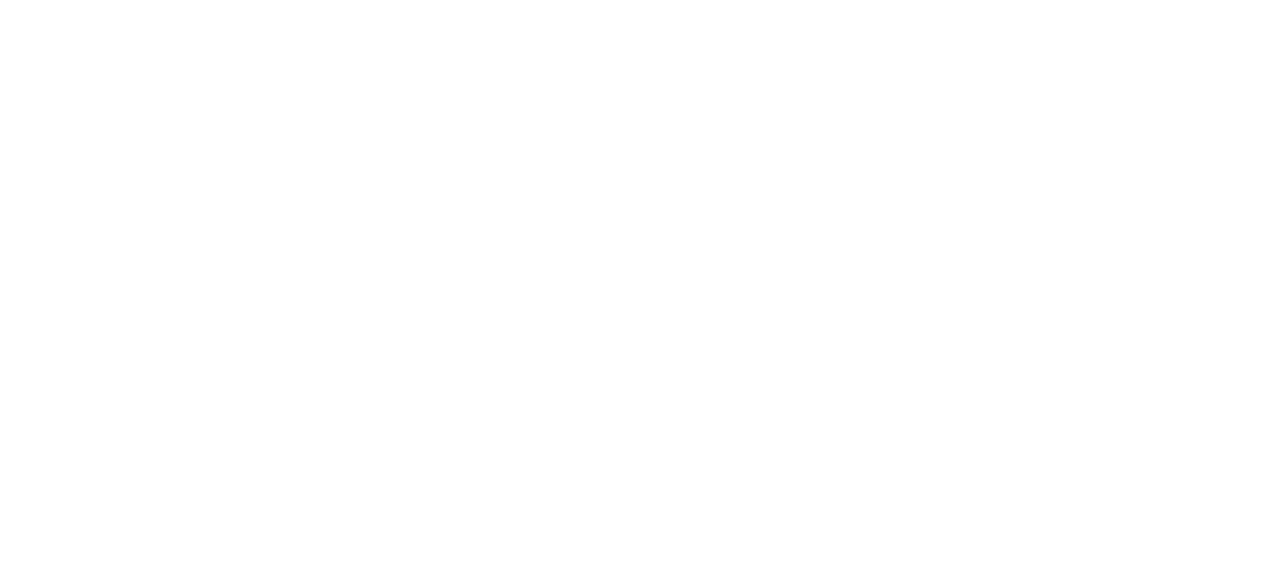
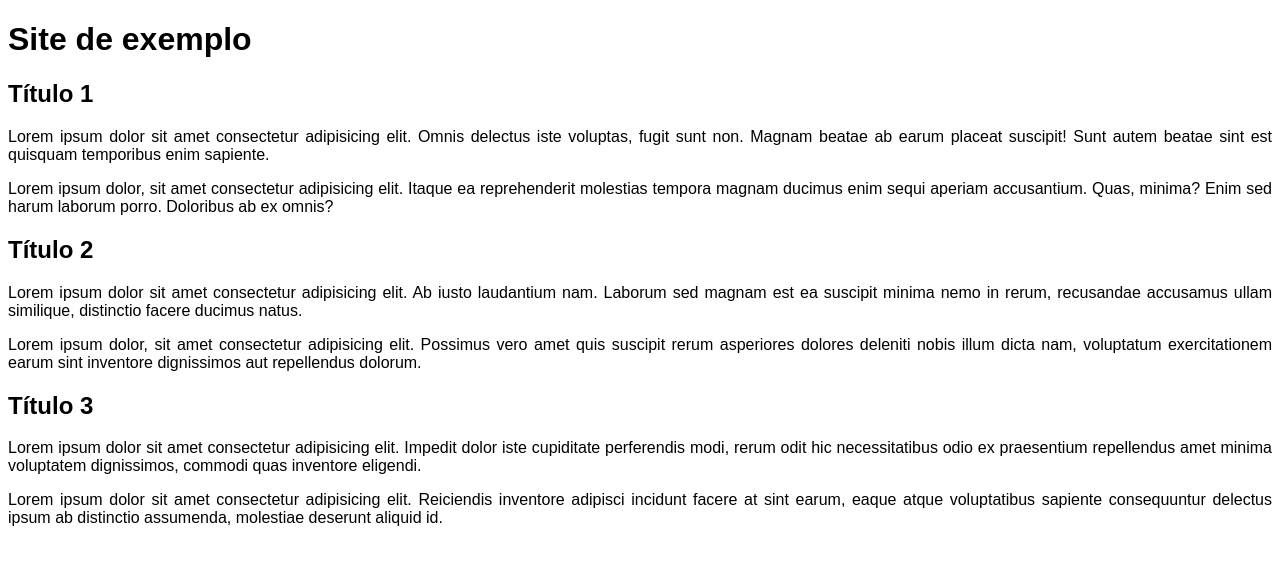
Before and after one commit to xbissox/cursoemvideo-html5-css3, a plain HTML site: page exercícios/ex016/cor03.html in a window 1280 px wide. Drawn offline with Linux system fonts and the light colour scheme.

Commit message:
aulas e exercícios

```diff
--- a/exercícios/ex016/cor03.html
+++ b/exercícios/ex016/cor03.html
@@ -3,9 +3,21 @@
 <head>
     <meta charset="UTF-8">
     <meta name="viewport" content="width=device-width, initial-scale=1.0">
-    <title>Document</title>
+    <title>Site de Exemplo</title>
+    <link rel="stylesheet" href="style.css">
 </head>
 <body>
-
+    <main>
+        <h1>Site de exemplo</h1>
+        <h2>Título 1</h2>
+        <p>Lorem ipsum dolor sit amet consectetur adipisicing elit. Omnis delectus iste voluptas, fugit sunt non. Magnam beatae ab earum placeat suscipit! Sunt autem beatae sint est quisquam temporibus enim sapiente.</p>
+        <p>Lorem ipsum dolor, sit amet consectetur adipisicing elit. Itaque ea reprehenderit molestias tempora magnam ducimus enim sequi aperiam accusantium. Quas, minima? Enim sed harum laborum porro. Doloribus ab ex omnis?</p>
+        <h2>Título 2</h2>
+        <p>Lorem ipsum dolor sit amet consectetur adipisicing elit. Ab iusto laudantium nam. Laborum sed magnam est ea suscipit minima nemo in rerum, recusandae accusamus ullam similique, distinctio facere ducimus natus.</p>
+        <p>Lorem ipsum dolor, sit amet consectetur adipisicing elit. Possimus vero amet quis suscipit rerum asperiores dolores deleniti nobis illum dicta nam, voluptatum exercitationem earum sint inventore dignissimos aut repellendus dolorum.</p>
+        <h2>Título 3</h2>
+        <p>Lorem ipsum dolor sit amet consectetur adipisicing elit. Impedit dolor iste cupiditate perferendis modi, rerum odit hic necessitatibus odio ex praesentium repellendus amet minima voluptatem dignissimos, commodi quas inventore eligendi.</p>
+        <p>Lorem ipsum dolor sit amet consectetur adipisicing elit. Reiciendis inventore adipisci incidunt facere at sint earum, eaque atque voluptatibus sapiente consequuntur delectus ipsum ab distinctio assumenda, molestiae deserunt aliquid id.</p>
+    </main>
 </body>
 </html>
--- /dev/null
+++ b/exercícios/ex016/style.css
@@ -0,0 +1,13 @@
+@charset "UTF-8";
+
+* {
+    font-family: Arial, Helvetica, sans-serif;
+    /* height: 100%; */
+}
+
+body {
+
+}
+p {
+    text-align: justify;
+}
```
